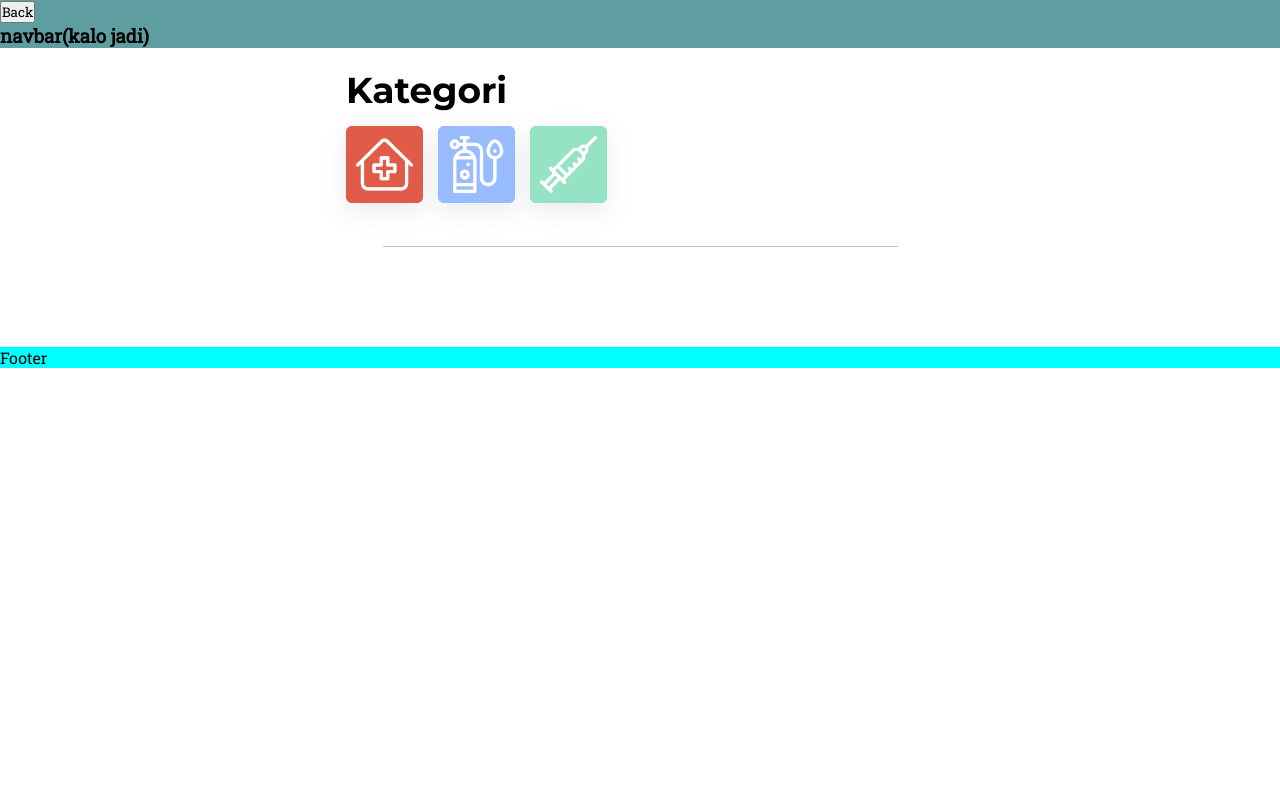
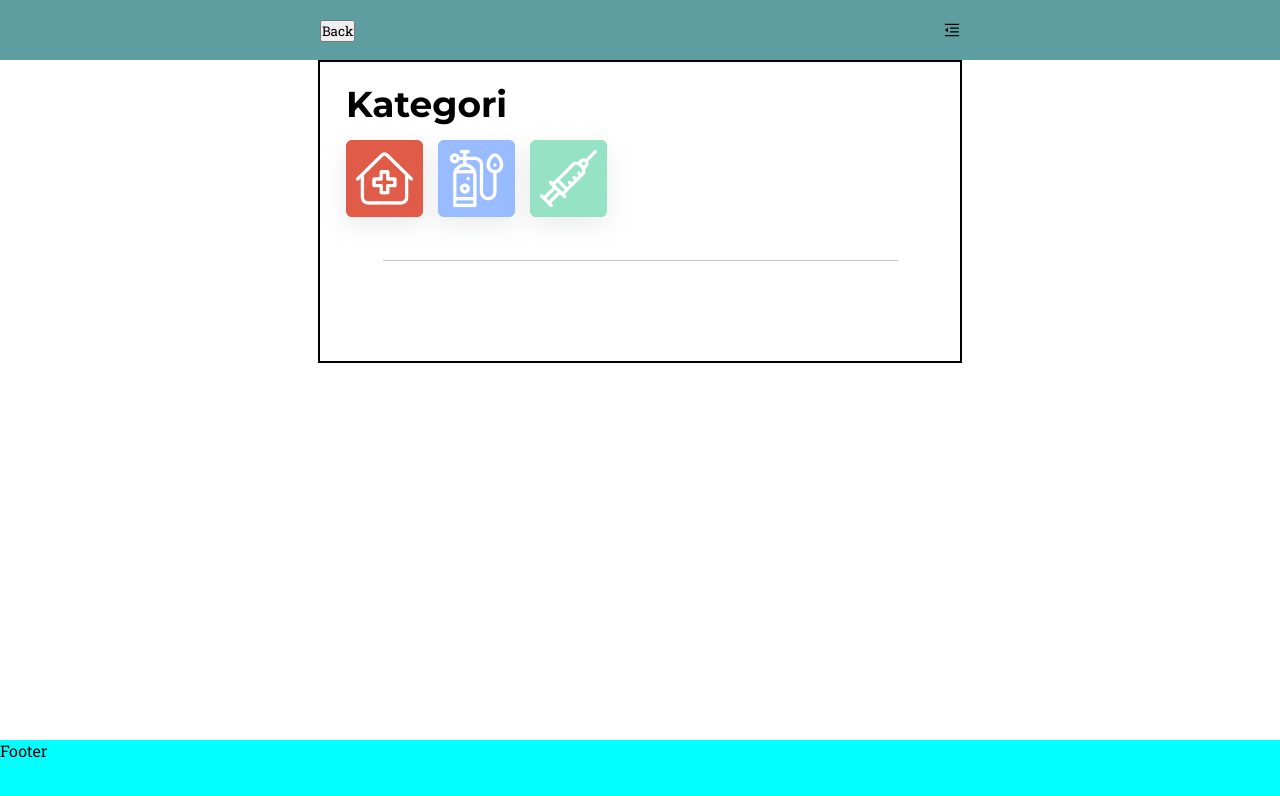
Before and after one commit to Brianaldo/Milestone02_K07, a React (Create React App) app in the folder paice/: page /kategori in a window 1280 px wide. Shown: the top 796 px of the page. Built offline with nearby package versions, Linux system fonts and the light colour scheme.

Commit message:
benerin layout lagi

```diff
--- a/paice/src/App.css
+++ b/paice/src/App.css
@@ -8,16 +8,44 @@
     font-family: 'Roboto Slab', serif;
 }
 .Header{
+    position: fixed;
+    z-index: 1;
+    width: 100%;
+    height: 60px;
     background-color:  cadetblue;
 }
 .Footer{
+    clear: both;
+    position: fixed;
+    width: 100%;
+    height: 60px;
+    bottom: 0;
+    z-index: 1;
     background-color: cyan;
 }
+.header{
+    display: flex;
+    align-items: center;
+    justify-content: space-between;
+    height: 100%;
+}
+/* .{
+    margin-top: 100px;
 
+} */
 /* ini ngikutin warga bantu warga karena */
 @media screen and (min-width:640px){
     .container{
+        position: relative;
+        top: 60px;
         margin: auto;
+        height: 100%;
+        width: 640px;
+        border: 2px solid black;
+    }
+    .container-header{
+        margin: auto;
+        height: 100%;
         width: 640px;
     }
 }
--- a/paice/src/Components/header/Nav.js
+++ b/paice/src/Components/header/Nav.js
@@ -1,16 +1,18 @@
 import React from 'react';
 import { Link } from 'react-router-dom';
+import { MenuFoldOutlined } from '@ant-design/icons';
+
 // isi ini logonya sama navbar
 
 const Nav = ()=>{
 
     return(
-        <>
+        <div className='container-header header'>
             <Link to='/'>
                 <button>Back</button>
             </Link>
-            <h3>navbar(kalo jadi)</h3>
-        </>
+            <MenuFoldOutlined/>
+        </div>
     )
 }
 
```
